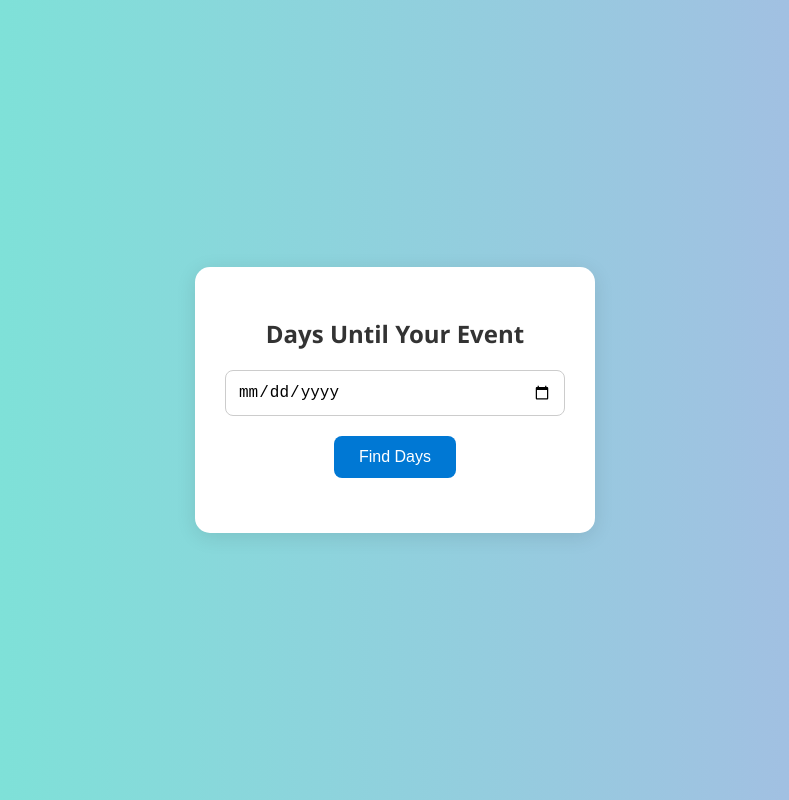
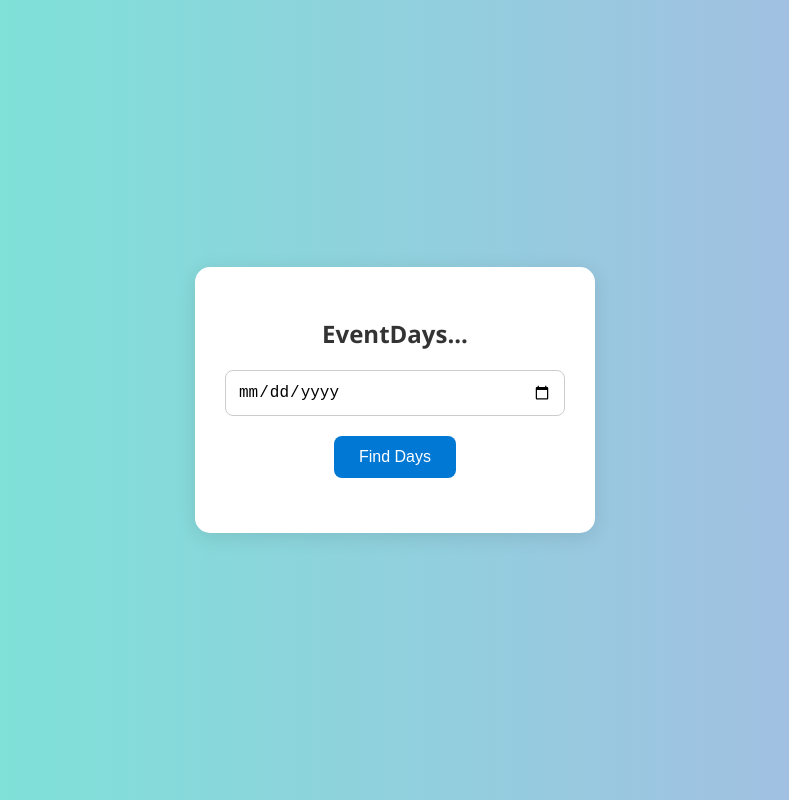
Before and after one commit to PrachiAyare/task3-20sep, a plain HTML site: page index.html in a window 1280 px wide. Shown: the whole page, without its empty margins (245-1034 px from the left). Drawn offline with Linux system fonts and the light colour scheme.

Commit message:
index.html

```diff
--- a/index.html
+++ b/index.html
@@ -2,7 +2,7 @@
 <html lang="en">
 <head>
   <meta charset="UTF-8">
-  <title>Days Until Event</title>
+  <title>EventDays</title>
   <style>
     * {
       box-sizing: border-box;
@@ -78,7 +78,7 @@
 </head>
 <body>
   <div class="container">
-    <h2>Days Until Your Event</h2>
+    <h2>EventDays...</h2>
     <input type="date" id="eventDate">
     <button onclick="findDays()">Find Days</button>
     <p id="result"></p>
```
